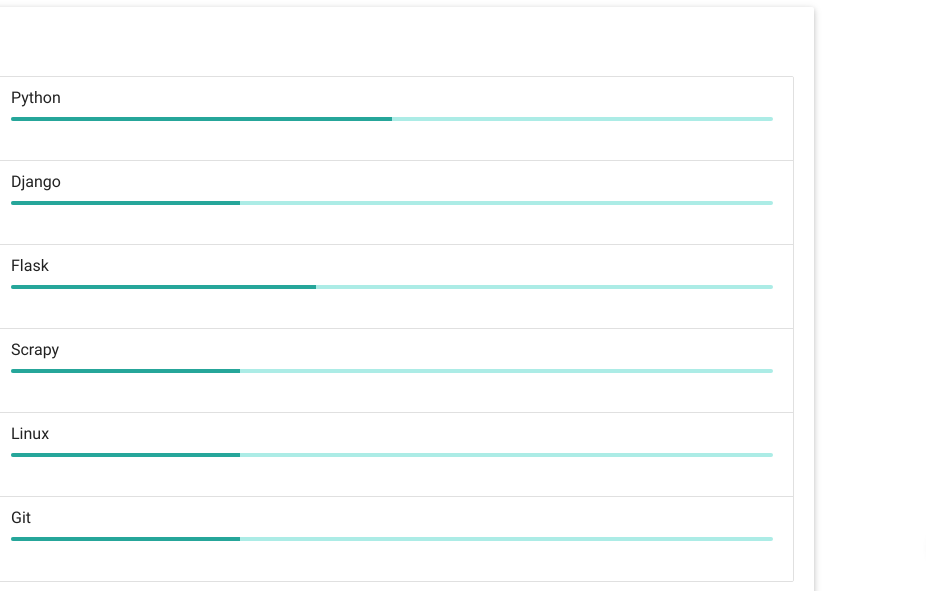
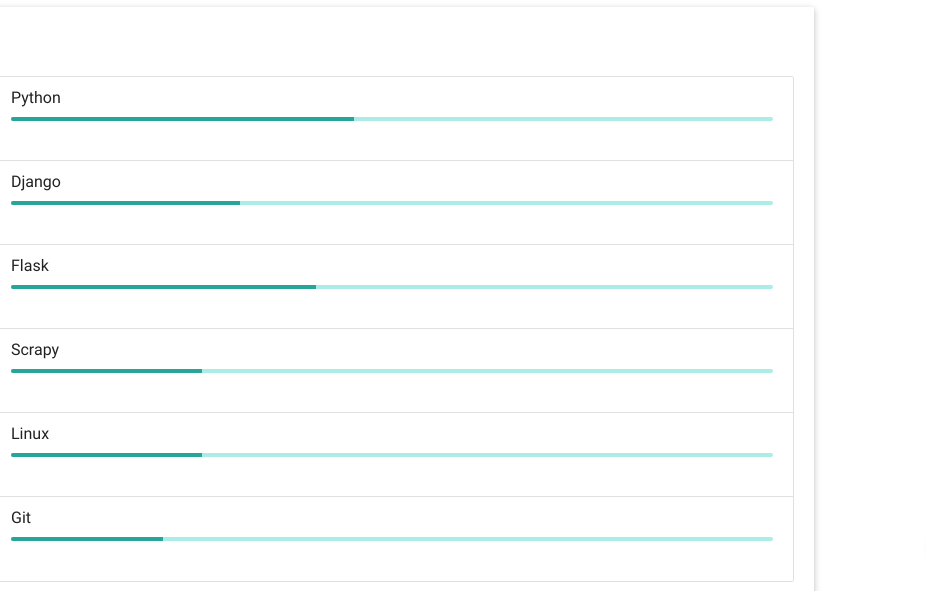
Before and after one commit to tudoanh/tudoanh.github.io, a plain HTML site: page index.html in a window 1280 px wide. Shown: the part 207-798 px from the top of the page, 274-1200 px from the left. Drawn offline with nearby package versions, Linux system fonts and the light colour scheme.

Commit message:
update skills

```diff
--- a/index.html
+++ b/index.html
@@ -34,7 +34,7 @@
 									<img class="circle" src="imgs/python.ico" alt="">
 									<span class="title">Python</span>
 									<div class="progress">
-										<div class="determinate" style="width: 50%"></div>
+										<div class="determinate" style="width: 45%"></div>
 									</div>
 								</li>
 								<li class="collection-item avatar">
@@ -55,21 +55,21 @@
 									<img class="circle" src="imgs/scrapy.png" alt="">
 									<span class="title">Scrapy</span>
 									<div class="progress">
-										<div class="determinate" style="width: 30%"></div>
+										<div class="determinate" style="width: 25%"></div>
 									</div>
 								</li>
 								<li class="collection-item avatar">
 									<img class="circle" src="imgs/linux.ico" alt="">
 									<span class="title">Linux</span>
 									<div class="progress">
-										<div class="determinate" style="width: 30%"></div>
+										<div class="determinate" style="width: 25%"></div>
 									</div>
 								</li>
 								<li class="collection-item avatar">
 									<img class="circle" src="imgs/git.png" alt="">
 									<span class="title">Git</span>
 									<div class="progress">
-										<div class="determinate" style="width: 30%"></div>
+										<div class="determinate" style="width: 20%"></div>
 									</div>
 								</li>
 							</ul>
```
